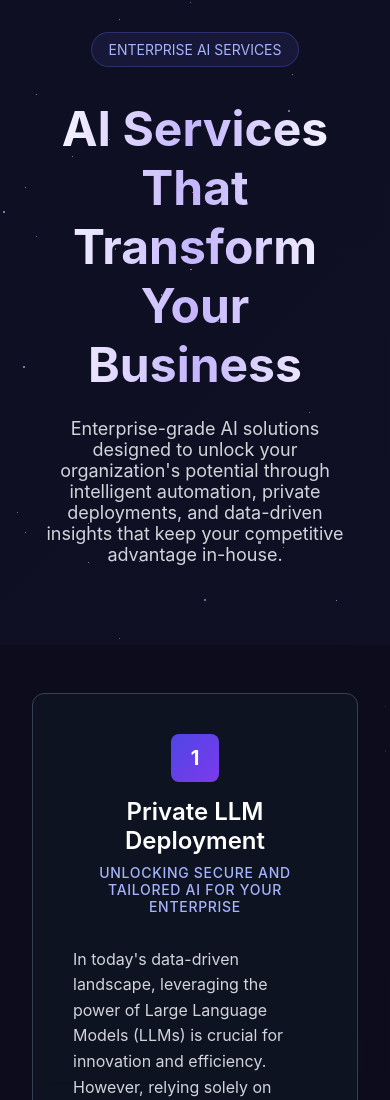
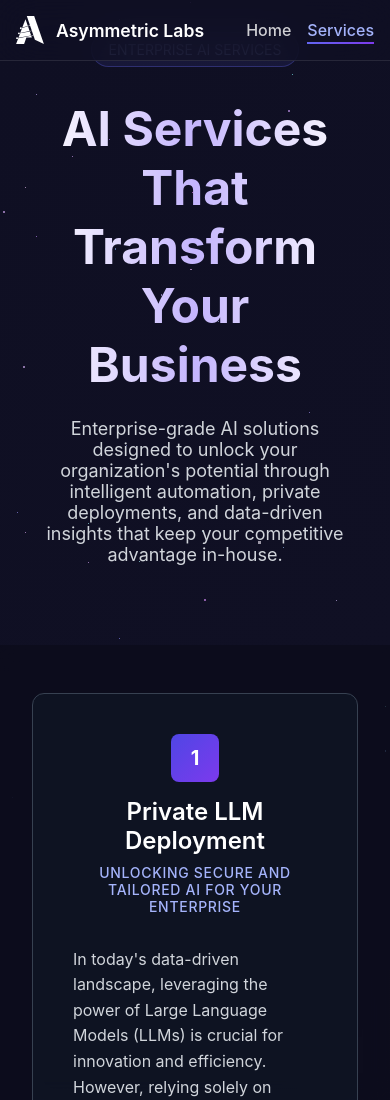
Before and after one commit to whereAGI/asymmetriclabs, a plain HTML site: page services.html in a window 390 px wide. Shown: the top 1100 px of the page. Drawn offline with nearby package versions, Linux system fonts and the light colour scheme.

Commit message:
feat(ui): add logo assets and navigation bar to website
- Add logo variants in different colors and formats (png, svg)
- Implement responsive navigation bar with active state
- Add favicon and link to both pages
- Adjust hero section padding to account for fixed navbar

```diff
--- a/services.html
+++ b/services.html
@@ -4,6 +4,7 @@
   <meta charset="UTF-8">
   <meta name="viewport" content="width=device-width, initial-scale=1.0">
   <title>Services - Asymmetric Labs</title>
+  <link rel="icon" type="image/svg+xml" href="img/Favicon.svg">
   <script src="https://cdnjs.cloudflare.com/ajax/libs/three.js/r128/three.min.js"></script>
   <style>
     * {
@@ -42,12 +43,13 @@
 
     /* Hero Section */
     .hero {
-      min-height: 70vh;
+      min-height: 100vh;
       display: flex;
       align-items: center;
       justify-content: center;
       text-align: center;
       padding: 2rem 1rem;
+      padding-top: 6rem; /* Add top padding to account for fixed navbar */
     }
 
     .badge {
@@ -609,9 +611,118 @@
         padding: 3rem 1rem;
       }
     }
+
+    /* Navbar Styles */
+    .navbar {
+      position: fixed;
+      top: 0;
+      left: 0;
+      right: 0;
+      z-index: 1000;
+      padding: 1rem 0;
+      backdrop-filter: blur(20px);
+      -webkit-backdrop-filter: blur(20px);
+      background: rgba(15, 15, 35, 0.8);
+      border-bottom: 1px solid rgba(255, 255, 255, 0.1);
+      transition: all 0.3s ease;
+    }
+
+    .navbar-container {
+      max-width: 1200px;
+      margin: 0 auto;
+      padding: 0 1rem;
+      display: flex;
+      align-items: center;
+      justify-content: space-between;
+    }
+
+    .navbar-logo {
+      display: flex;
+      align-items: center;
+      gap: 0.75rem;
+      text-decoration: none;
+      color: white;
+      font-weight: 600;
+      font-size: 1.25rem;
+    }
+
+    .navbar-logo img {
+      width: 32px;
+      height: 32px;
+    }
+
+    .navbar-nav {
+      display: flex;
+      align-items: center;
+      gap: 2rem;
+      list-style: none;
+      margin: 0;
+      padding: 0;
+    }
+
+    .navbar-nav a {
+      color: rgba(255, 255, 255, 0.8);
+      text-decoration: none;
+      font-weight: 500;
+      transition: color 0.3s ease;
+      position: relative;
+    }
+
+    .navbar-nav a:hover {
+      color: rgb(165, 180, 252);
+    }
+
+    .navbar-nav a.active {
+      color: rgb(165, 180, 252);
+    }
+
+    .navbar-nav a::after {
+      content: '';
+      position: absolute;
+      bottom: -4px;
+      left: 0;
+      width: 0;
+      height: 2px;
+      background: linear-gradient(to right, rgb(99, 102, 241), rgb(124, 58, 237));
+      transition: width 0.3s ease;
+    }
+
+    .navbar-nav a:hover::after,
+    .navbar-nav a.active::after {
+      width: 100%;
+    }
+
+    @media (max-width: 768px) {
+      .navbar-nav {
+        gap: 1rem;
+      }
+
+      .navbar-logo {
+        font-size: 1.1rem;
+      }
+
+      .navbar-logo img {
+        width: 28px;
+        height: 28px;
+      }
+    }
   </style>
 </head>
 <body>
+  <!-- Navigation -->
+  <nav class="navbar">
+    <div class="navbar-container">
+      <a href="index.html" class="navbar-logo">
+        <img src="img/logo_light.svg" alt="Asymmetric Labs">
+        Asymmetric Labs
+      </a>
+      <ul class="navbar-nav">
+        <li><a href="index.html">Home</a></li>
+        <li><a href="services.html" class="active">Services</a></li>
+      </ul>
+    </div>
+  </nav>
+
   <div class="three-background" id="three-container"></div>
 
   <div class="content">
```
Also changed, not shown: index.html (+111 -0 lines), img/Favicon.svg (added), img/logo_color.png (added), img/logo_color.svg (added), img/logo_dark.png (added), img/logo_dark.svg (added), img/logo_light.png (added), img/logo_light.svg (added).
